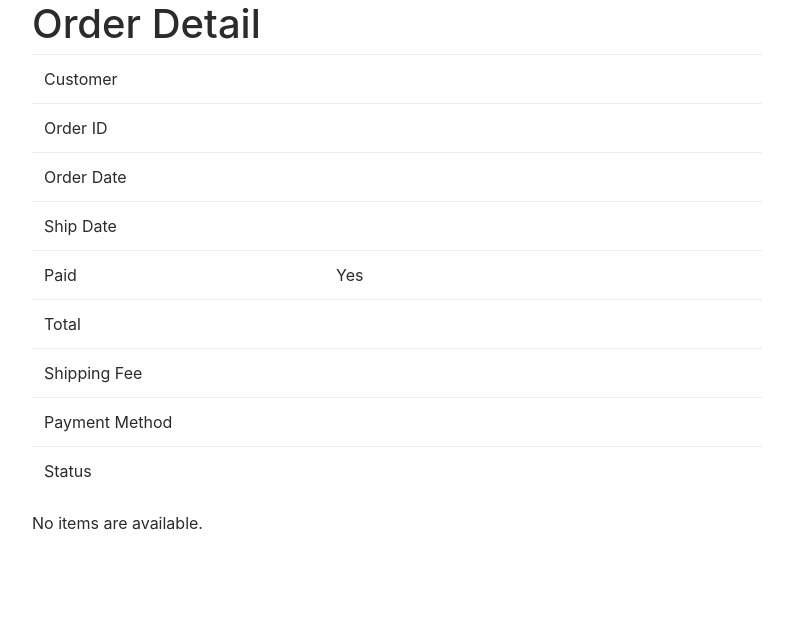
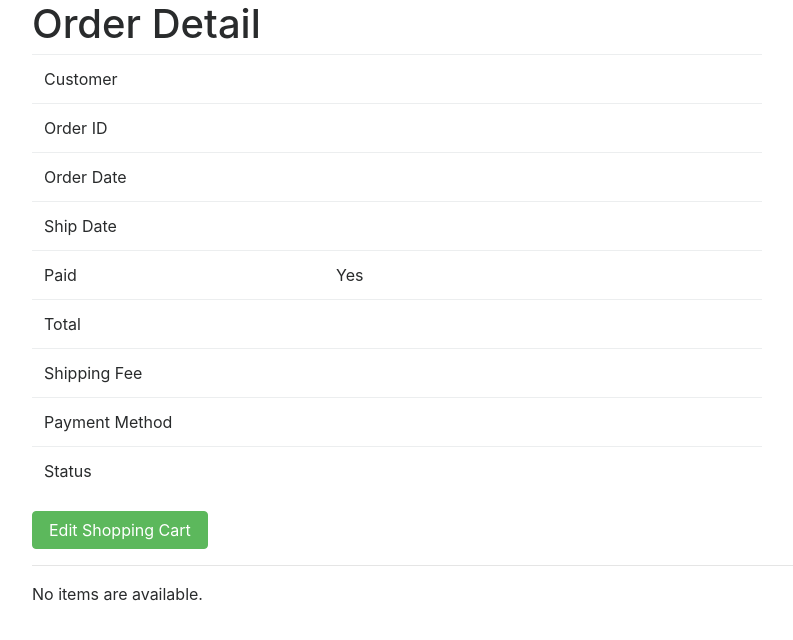
Before and after one commit to shtsai/xigua_shopping, a Django app: template backend/templates/backend/order_detail.html in a window 1280 px wide. Shown: the part 54-694 px from the top of the page, without its empty margins (53-846 px from the left). Run offline with Django 3.2, Linux system fonts and the light colour scheme; the template is opened without the code that fills it, so the values that code supplies are empty; some libraries are stand-ins or nearby versions.

Commit message:
add botton for checkout and edit shopping cart

```diff
--- a/backend/templates/backend/order_detail.html
+++ b/backend/templates/backend/order_detail.html
@@ -58,6 +58,11 @@
 	</div>
 
 	<div class="container">
+		<a href="{% url 'backend:shoppingcart' order.oid %}" class="btn btn-success" role="button">Edit Shopping Cart</a>
+		<hr>
+	</div>
+
+	<div class="container">
 	{% if items %}
 		<div class="row justify-content-start">
 			<div class="col">
--- a/backend/templates/backend/shoppingcart.html
+++ b/backend/templates/backend/shoppingcart.html
@@ -64,6 +64,9 @@
 	{% else %}
 	    <p>No items in the shopping cart.</p>
 	{% endif %}
+
+	<a href="#" class="btn btn-warning" role="button">Checkout</a>
+
 
 	<hr>
 	</div>
```
